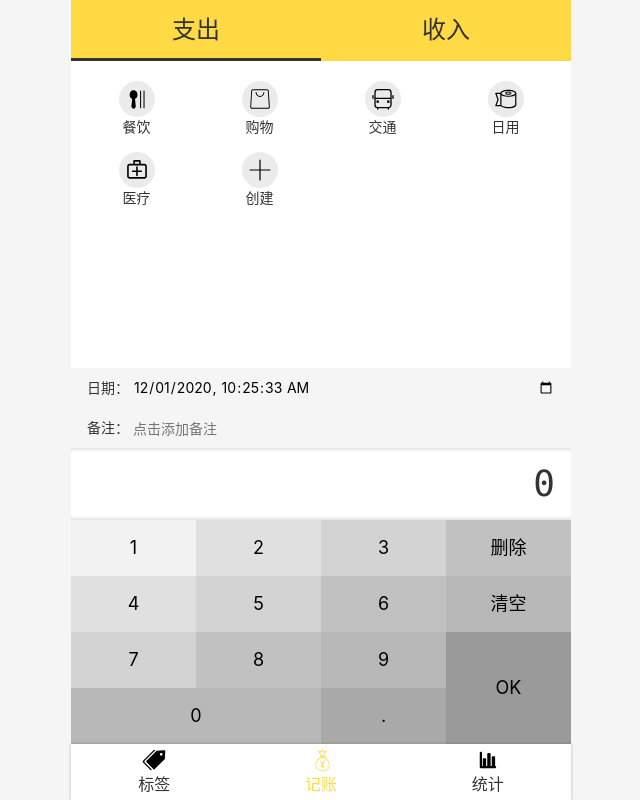
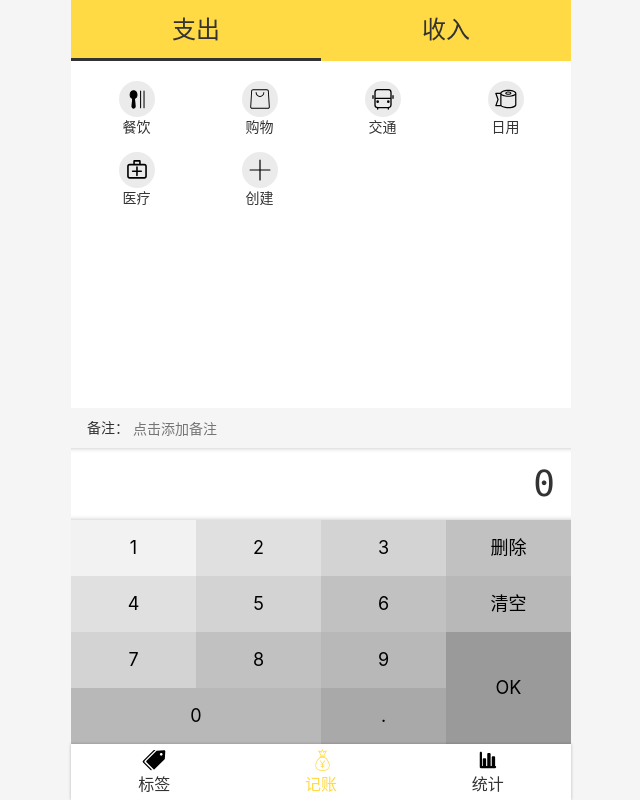
Before and after one commit to alertguo/mango-react-echarts, a React app: page /#/money in a window 1280 px wide. Shown: the whole page, without its empty margins (319-959 px from the left). Built offline with nearby package versions, Linux system fonts and the light colour scheme.

Commit message:
取消记账页面的日期添加

```diff
--- a/src/views/Money.tsx
+++ b/src/views/Money.tsx
@@ -6,7 +6,6 @@ import TypeSection from './Money/TypeSection';
 import NumberPadSection from './Money/NumberPadSection';
 import styled from 'styled-components';
 import {useRecords} from '../hooks/useRecords';
-import dayjs from 'dayjs';
 
 const MyLayout = styled(Layout)`
   display: flex;
@@ -19,7 +18,6 @@ const defaultRecord = {
   note: '',
   type: '-' as Type,
   amount: 0,
-  createAt: new Date().toISOString()
 };
 
 
@@ -36,10 +34,6 @@ function Money() {
   const submit = () => {
     addRecord(selected) && setSelected(defaultRecord);
   };
-  // 解决不显示默认的日期的 bug
-  const x = (isoString: string) => {
-    return dayjs(isoString).format('YYYY-MM-DDTHH:mm:ss')
-  }
   return (
     <MyLayout scrollTop={0}>
       <TypeSection value={selected.type}
@@ -47,13 +41,7 @@ function Money() {
       <TagsSection value={selected.tagIds}
                    type={selected.type}
                    onChange={(tagIds) => onChange({tagIds})}/>
-      <NotesSection value={x(selected.createAt)}
-                    labels="日期："
-                    types="datetime-local"
-                    onChange={(createAt) => onChange({createAt})}/>
       <NotesSection value={selected.note}
-                    labels="备注："
-                    types="text"
                     onChange={(note) => onChange({note})}/>
       <NumberPadSection value={selected.amount}
                         onChange={(amount) => onChange({amount})}
--- a/src/views/Money/NotesSection.tsx
+++ b/src/views/Money/NotesSection.tsx
@@ -8,21 +8,17 @@ const Wrapper = styled.section`
   font-size: 14px;
 `;
 type Props = {
-  value: string
-  labels: string
-  types: string
+  value: string,
   onChange: (value: string) => void
 }
 const NotesSection: React.FC<Props> = (props) => {
   const note = props.value;
-  const labels = props.labels;
-  const types = props.types;
-  const onChange: ChangeEventHandler<HTMLInputElement> = (e) => {
-    props.onChange(e.target.value);
-  };
+  const onChange: ChangeEventHandler<HTMLInputElement> = (e)=>{
+    props.onChange(e.target.value)
+  }
   return (
     <Wrapper>
-      <Input label={labels} type={types} value={note} onChange={onChange} placeholder="点击添加备注"/>
+      <Input label="备注：" type="text" value={note} onChange={onChange} placeholder="点击添加备注"/>
     </Wrapper>
   );
 };
```
